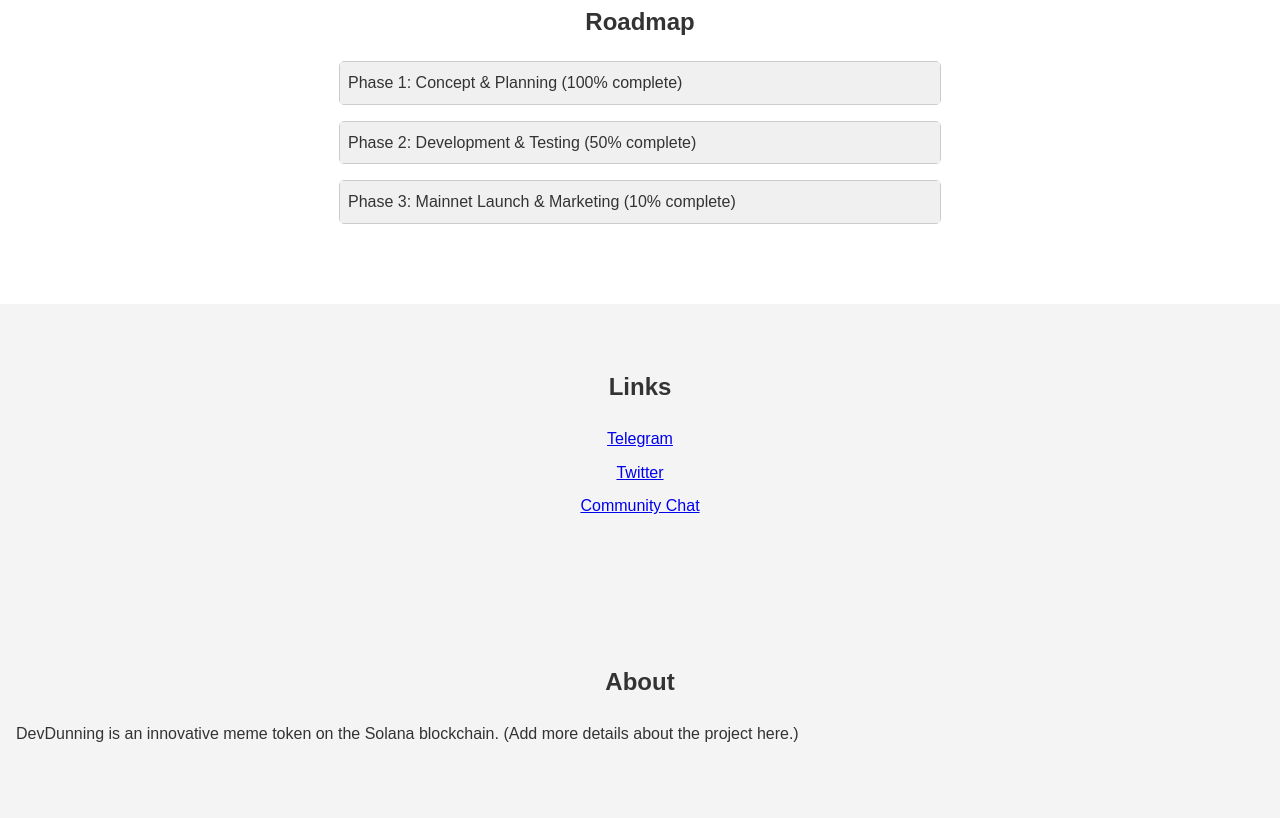
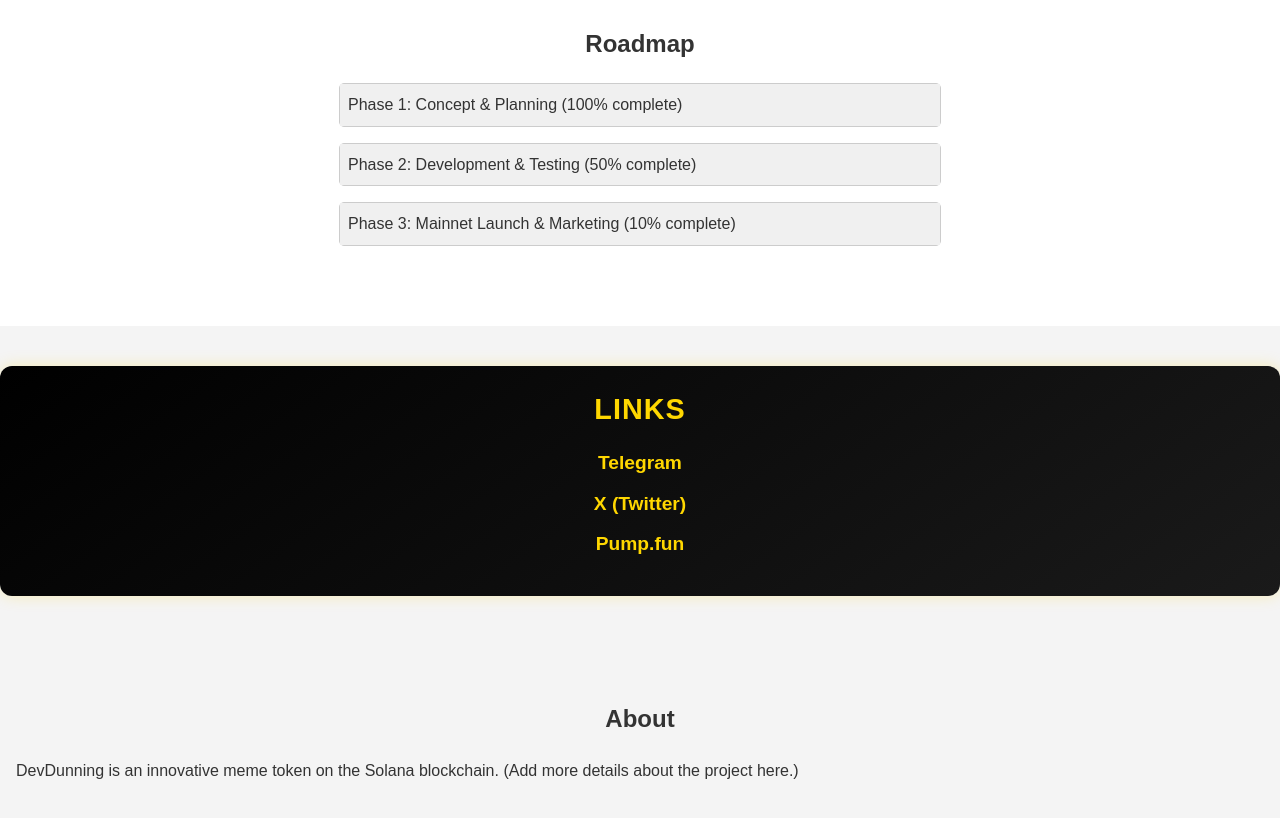
Before and after one commit to DevDunning/dev-dunning, a website: page public/index.html in a window 1280 px wide. Shown: the part 1322-2140 px from the top of the page. Drawn offline with Linux system fonts and the light colour scheme; no server answers.

Commit message:
Updated links section and logo.

```diff
--- a/public/index.html
+++ b/public/index.html
@@ -1,17 +1,17 @@
 <!DOCTYPE html>
 <html lang="en">
   <head>
-    <meta charset="UTF-8">
-    <meta name="viewport" content="width=device-width, initial-scale=1.0">
+    <meta charset="UTF-8" />
+    <meta name="viewport" content="width=device-width, initial-scale=1.0" />
     <title>DevDunning Token (Pump.fun)</title>
-    <link rel="stylesheet" href="styles.css">
+    <link rel="stylesheet" href="styles.css" />
   </head>
   <body>
     <nav class="navbar">
       <div class="navbar-container">
         <div class="logo">
           <!-- Replace 'logo.png' with actual logo file -->
-                <img src="logo.png" alt="DevDunning Logo" id="logo">
+          <img src="DD.png" alt="DevDunning Logo" id="logo" />
         </div>
         <div class="nav-links">
           <a href="#intro">Intro</a>
@@ -21,19 +21,17 @@
           <a href="#roadmap">Roadmap</a>
           <a href="#links">Links</a>
           <a href="#about">About</a>
-                <a href="#admin" id="admin-link" style="display:none;">Admin</a>
+          <a href="#admin" id="admin-link" style="display: none">Admin</a>
         </div>
         <button id="dark-mode-toggle" class="dark-mode-toggle">🌙</button>
-            <button class="hamburger" id="hamburger">
-                &#9776;
-            </button>
+        <button class="hamburger" id="hamburger">&#9776;</button>
       </div>
     </nav>
 
     <section id="intro">
       <canvas id="particle-canvas"></canvas>
       <div class="intro-content">
-            <h1>Welcome to DevDunning Token</h1>
+        <h1>$DD Community</h1>
         <div class="stats">
           <div class="stat">
             <h3>Price</h3>
@@ -71,7 +69,9 @@
       <div id="poll-container">
         <!-- Poll question and answers or results will be loaded here -->
       </div>
-        <div id="poll-vote-count">Total votes: <span id="total-votes">0</span></div>
+      <div id="poll-vote-count">
+        Total votes: <span id="total-votes">0</span>
+      </div>
     </section>
 
     <section id="news">
@@ -92,27 +92,50 @@
     <section id="links">
       <h2>Links</h2>
       <ul>
-            <li><a href="https://t.me/DevDunningToken" target="_blank">Telegram</a></li>
-            <li><a href="https://twitter.com/DevDunningToken" target="_blank">Twitter</a></li>
-            <li><a href="https://t.me/joinchat/..." target="_blank">Community Chat</a></li>
-            <!-- Add other relevant links -->
+        <li>
+          <a
+            href="https://t.me/+tUZtN13fmsA2M2I0"
+            target="_blank"
+            rel="noopener noreferrer"
+            >Telegram</a
+          >
+        </li>
+        <li>
+          <a
+            href="https://x.com/devdunning"
+            target="_blank"
+            rel="noopener noreferrer"
+            >X (Twitter)</a
+          >
+        </li>
+        <li>
+          <a
+            href="https://pump.fun/profile/B2DwSouVbLVKadzgSvS4yGWQMamtgMPUGQJyhKKGaDR6"
+            target="_blank"
+            rel="noopener noreferrer"
+            >Pump.fun</a
+          >
+        </li>
       </ul>
     </section>
 
     <section id="about">
       <h2>About</h2>
-        <p>DevDunning is an innovative meme token on the Solana blockchain. (Add more details about the project here.)</p>
+      <p>
+        DevDunning is an innovative meme token on the Solana blockchain. (Add
+        more details about the project here.)
+      </p>
     </section>
 
-    <section id="admin" style="display:none;">
+    <section id="admin" style="display: none">
       <h2>Admin Panel</h2>
       <div id="admin-login">
         <h3>Login</h3>
-            <input type="password" id="admin-password" placeholder="Password">
+        <input type="password" id="admin-password" placeholder="Password" />
         <button id="admin-login-button">Login</button>
         <div id="admin-login-error" class="error-message"></div>
       </div>
-        <div id="admin-panel" style="display:none;">
+      <div id="admin-panel" style="display: none">
         <h3>Manage Poll Choices</h3>
         <div id="admin-poll-choices">
           <!-- Admin poll choices management -->
@@ -129,7 +152,9 @@
       </div>
     </section>
 
-    <div id="offline-banner" style="display:none;">You are offline. Some features may be unavailable.</div>
+    <div id="offline-banner" style="display: none">
+      You are offline. Some features may be unavailable.
+    </div>
 
     <script src="sha256.js"></script>
     <script src="app.js"></script>
--- a/public/styles.css
+++ b/public/styles.css
@@ -225,14 +225,45 @@
 }
 
 /* Links section */
+#links {
+  text-align: center;
+  margin: 40px auto;
+  padding: 20px;
+  border-radius: 12px;
+  background: linear-gradient(145deg, #000000, #1a1a1a);
+  box-shadow: 0 0 15px rgba(255, 215, 0, 0.25);
+}
+
+#links h2 {
+  color: gold;
+  font-size: 1.8em;
+  margin-bottom: 15px;
+  text-transform: uppercase;
+  letter-spacing: 1px;
+}
+
 #links ul {
-    list-style: none;
-    padding: 0;
-    text-align: center;
+  list-style: none;
+  padding: 0;
 }
+
 #links li {
-    margin: 0.5rem 0;
+  margin: 10px 0;
 }
+
+#links a {
+  color: gold;
+  font-weight: 600;
+  text-decoration: none;
+  font-size: 1.2em;
+  transition: color 0.3s ease, text-shadow 0.3s ease;
+}
+
+#links a:hover {
+  color: white;
+  text-shadow: 0 0 10px gold;
+}
+
 
 /* Admin section */
 #admin {
```
Lines whose indentation alone changed are shown as unchanged.
